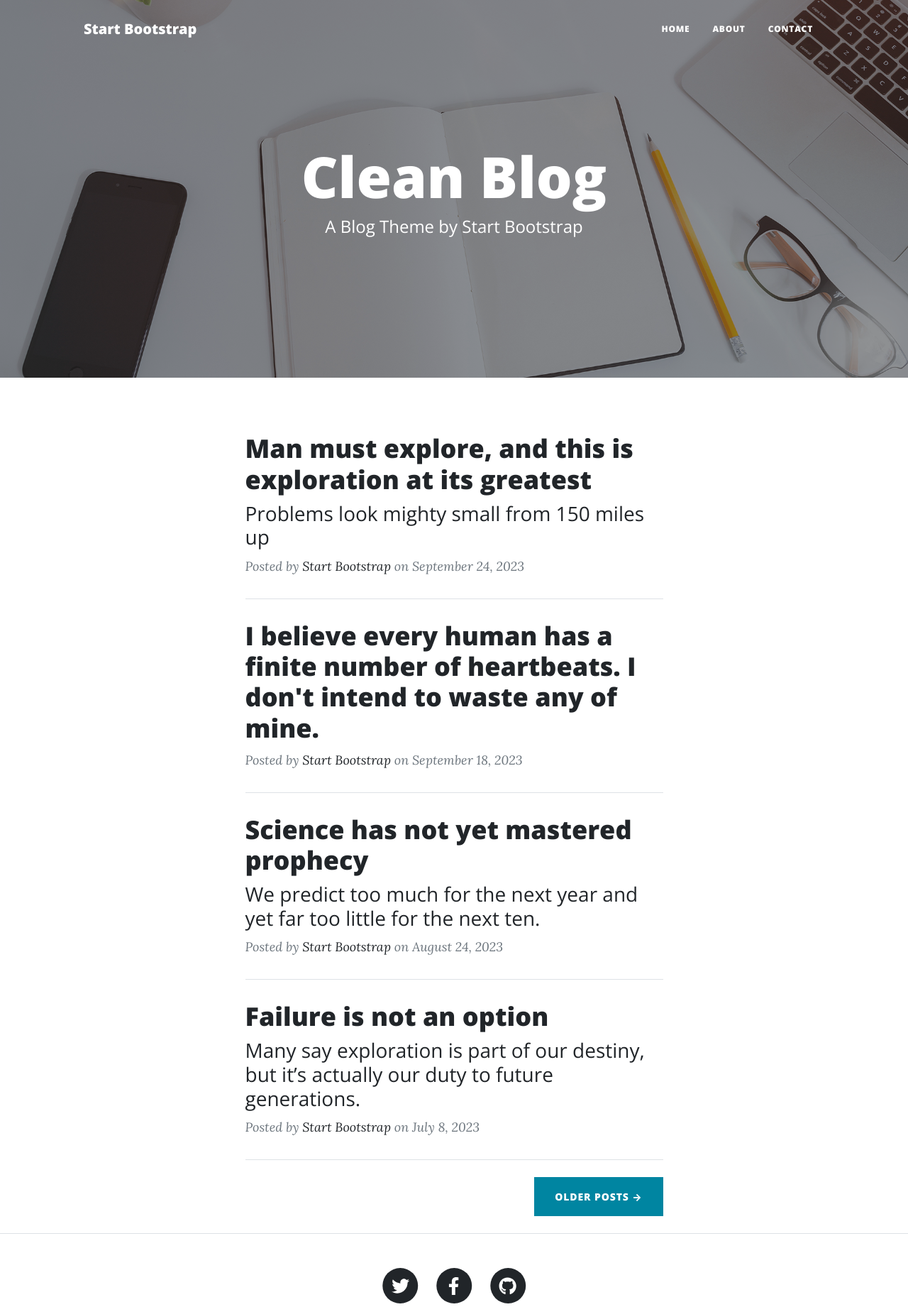
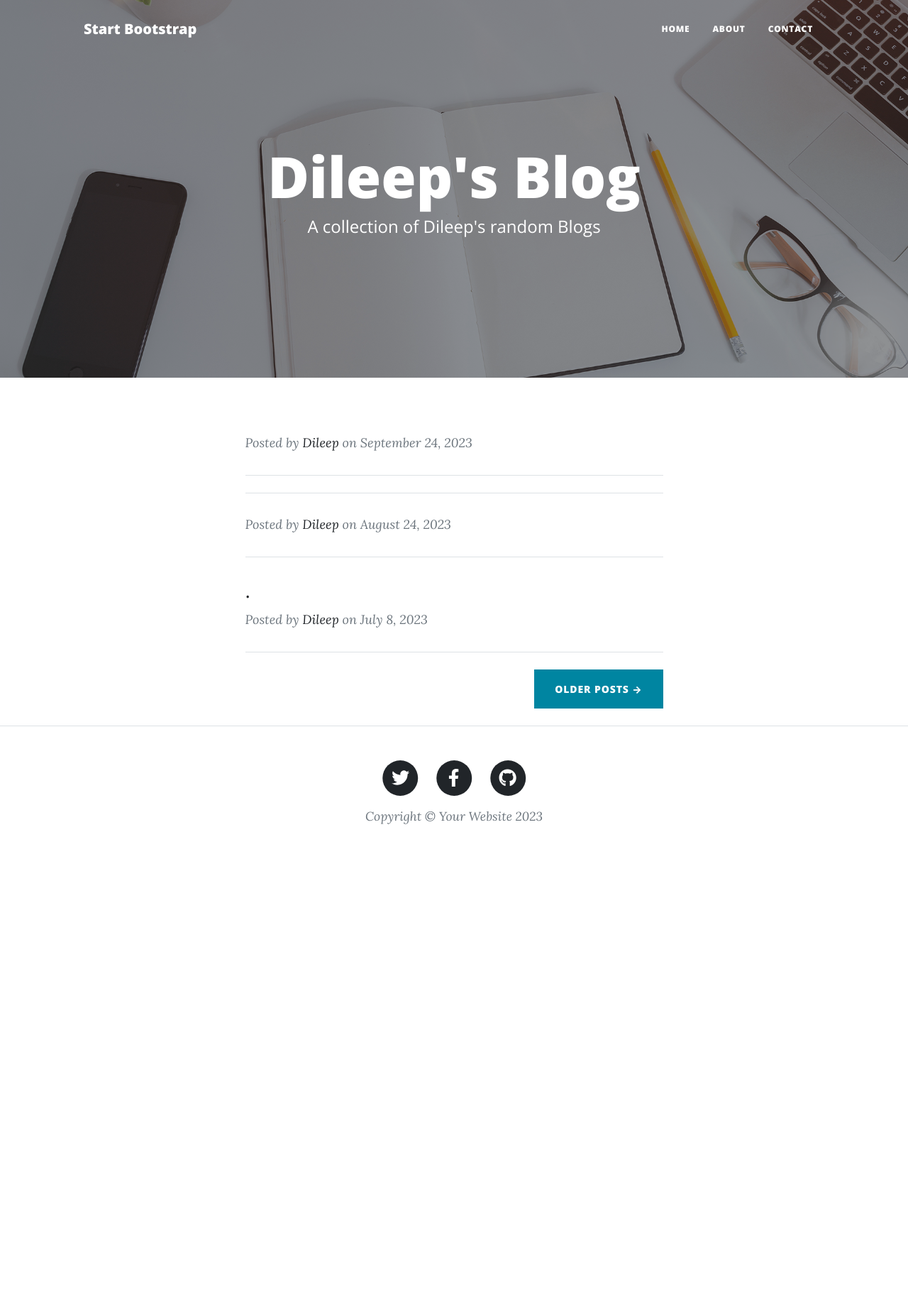
Before and after one commit to dileepthutta/python-projects, a Flask app: page / in a window 1280 px wide. Shown: the top 1841 px of the page at 71% size. After the commit the page ends 1161 px from the top, so only its background shows below. Run offline with Flask 3, Linux system fonts and the light colour scheme; some libraries are stand-ins or nearby versions.

Commit message:
rendered data from API to index.html

```diff
--- a/bootstrap_blog/templates/index.html
+++ b/bootstrap_blog/templates/index.html
@@ -6,8 +6,8 @@
                 <div class="row gx-4 gx-lg-5 justify-content-center">
                     <div class="col-md-10 col-lg-8 col-xl-7">
                         <div class="site-heading">
-                            <h1>Clean Blog</h1>
-                            <span class="subheading">A Blog Theme by Start Bootstrap</span>
+                            <h1>Dileep's Blog</h1>
+                            <span class="subheading">A collection of Dileep's random Blogs</span>
                         </div>
                     </div>
                 </div>
@@ -20,37 +20,37 @@
                     <!-- Post preview-->
                     <div class="post-preview">
                         <a href="post.html">
-                            <h2 class="post-title">Man must explore, and this is exploration at its greatest</h2>
-                            <h3 class="post-subtitle">Problems look mighty small from 150 miles up</h3>
+                            <h2 class="post-title">{{data[0].title}}</h2>
+                            <h3 class="post-subtitle">{{data[0].subtitle}}</h3>
                         </a>
                         <p class="post-meta">
                             Posted by
-                            <a href="#!">Start Bootstrap</a>
+                            <a href="#!">Dileep</a>
                             on September 24, 2023
                         </p>
                     </div>
                     <!-- Divider-->
                     <hr class="my-4" />
                     <!-- Post preview-->
-                    <div class="post-preview">
-                        <a href="post.html"><h2 class="post-title">I believe every human has a finite number of heartbeats. I don't intend to waste any of mine.</h2></a>
-                        <p class="post-meta">
-                            Posted by
-                            <a href="#!">Start Bootstrap</a>
-                            on September 18, 2023
-                        </p>
-                    </div>
+<!--                    <div class="post-preview">-->
+<!--                        <a href="post.html"><h2 class="post-title">I believe every human has a finite number of heartbeats. I don't intend to waste any of mine.</h2></a>-->
+<!--                        <p class="post-meta">-->
+<!--                            Posted by-->
+<!--                            <a href="#!">Start Bootstrap</a>-->
+<!--                            on September 18, 2023-->
+<!--                        </p>-->
+<!--                    </div>-->
                     <!-- Divider-->
                     <hr class="my-4" />
                     <!-- Post preview-->
                     <div class="post-preview">
                         <a href="post.html">
-                            <h2 class="post-title">Science has not yet mastered prophecy</h2>
-                            <h3 class="post-subtitle">We predict too much for the next year and yet far too little for the next ten.</h3>
+                            <h2 class="post-title">{{data[1].title}}</h2>
+                            <h3 class="post-subtitle">{{data[1].subtitle}}</h3>
                         </a>
                         <p class="post-meta">
                             Posted by
-                            <a href="#!">Start Bootstrap</a>
+                            <a href="#!">Dileep</a>
                             on August 24, 2023
                         </p>
                     </div>
@@ -59,12 +59,12 @@
                     <!-- Post preview-->
                     <div class="post-preview">
                         <a href="post.html">
-                            <h2 class="post-title">Failure is not an option</h2>
-                            <h3 class="post-subtitle">Many say exploration is part of our destiny, but it’s actually our duty to future generations.</h3>
+                            <h2 class="post-title">{{data[2].title}}</h2>
+                            <h3 class="post-subtitle">{{data[2].subtitle}}.</h3>
                         </a>
                         <p class="post-meta">
                             Posted by
-                            <a href="#!">Start Bootstrap</a>
+                            <a href="#!">Dileep</a>
                             on July 8, 2023
                         </p>
                     </div>
```
